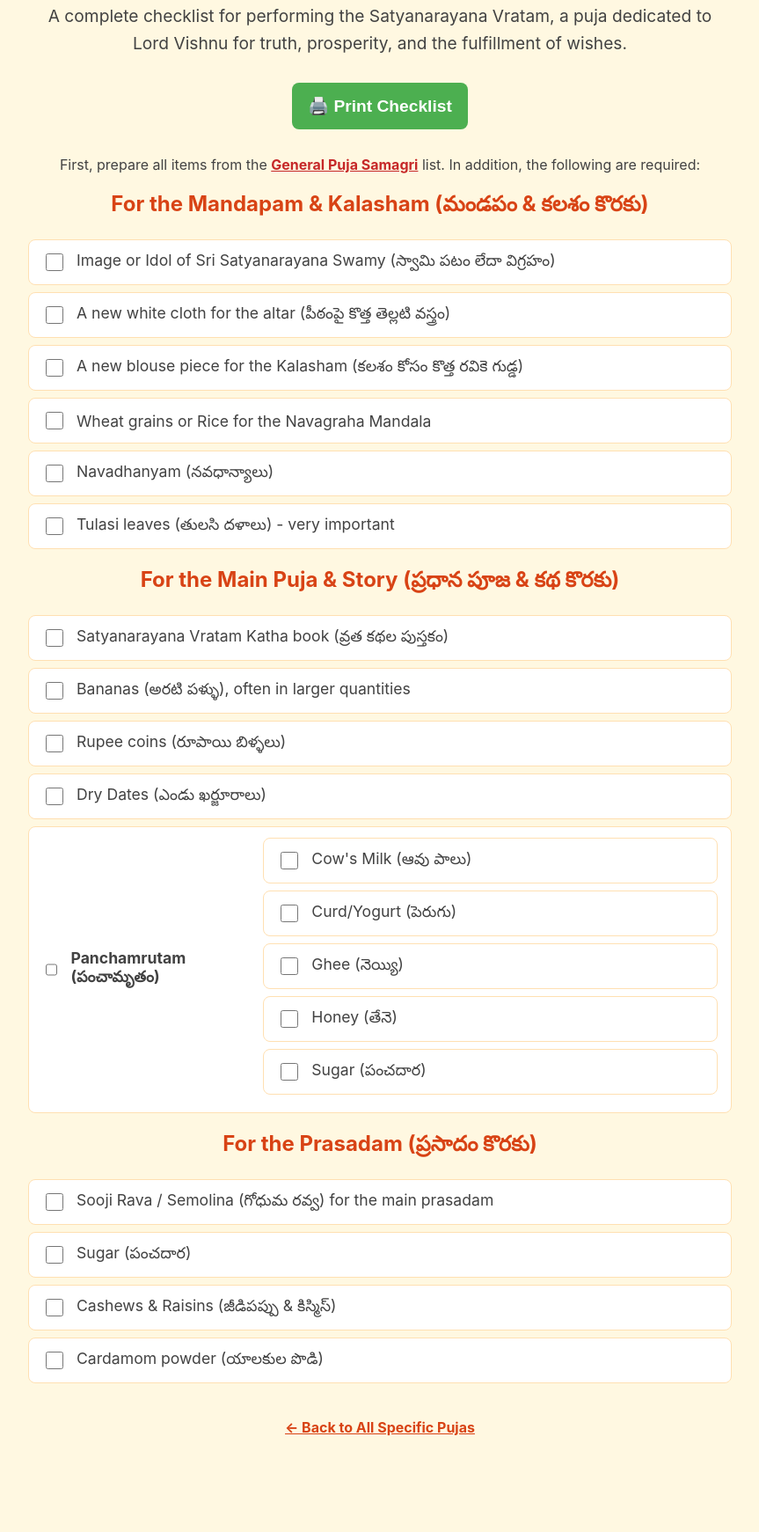
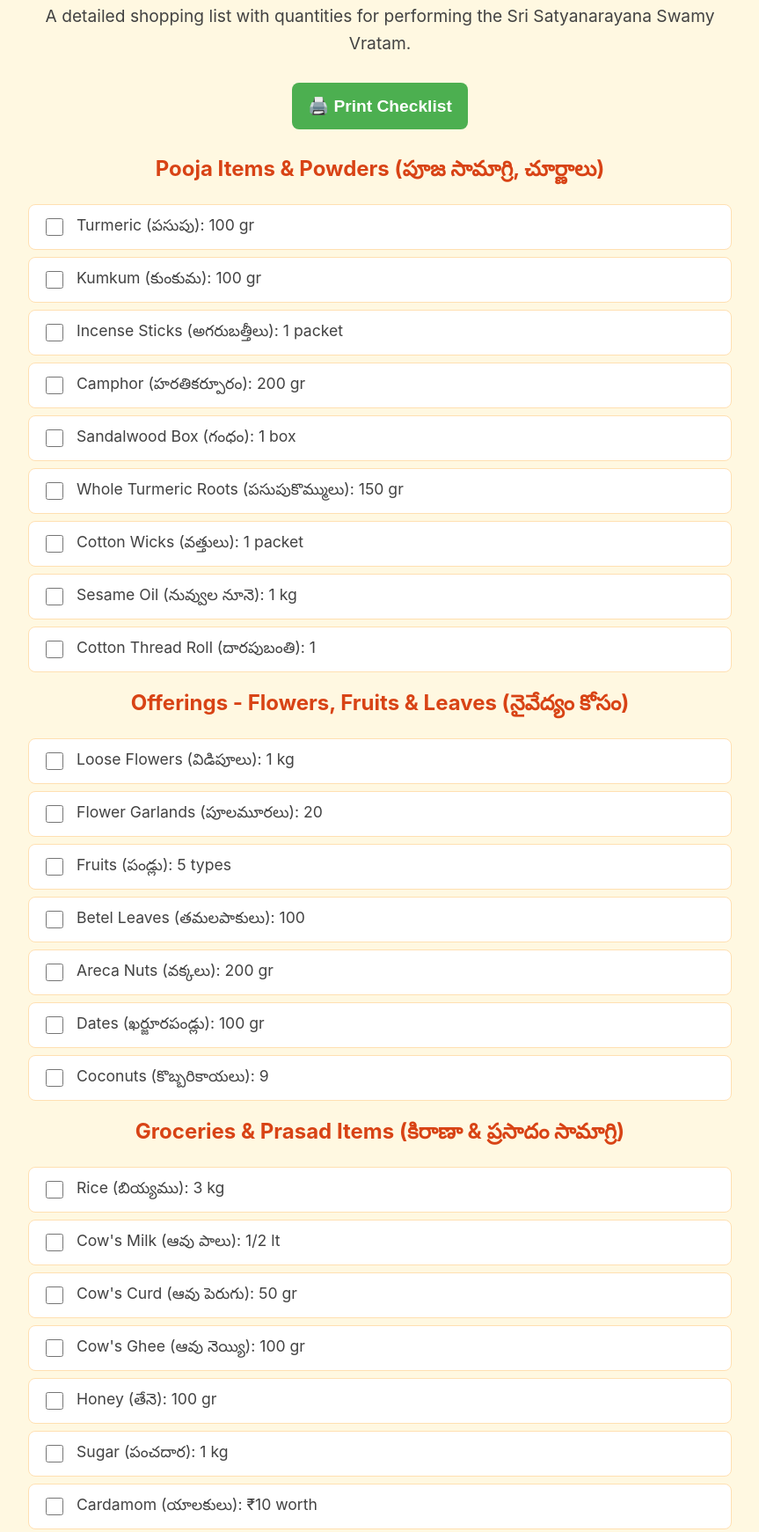
Before and after one commit to koushik2603/puja-samagri-website, a plain HTML site: page satyanarayana-vratam.html in a window 1280 px wide. Shown: the part 132-1873 px from the top of the page at 88% size, without its empty margins (208-1071 px from the left). Before the commit the page ends 1784 px from the top, so only its background shows below. Drawn offline with Linux system fonts and the light colour scheme.

Commit message:
Edited Satyanarayana swamy vratam

```diff
--- a/satyanarayana-vratam.html
+++ b/satyanarayana-vratam.html
@@ -13,10 +13,7 @@
         .intro { font-size: 1.2em; text-align: center; line-height: 1.6; }
         .checklist { list-style-type: none; padding-left: 0; font-size: 1.1em; }
         .checklist li { background-color: #ffffff; border: 1px solid #ffe0b2; border-radius: 8px; padding: 12px 15px; margin-bottom: 8px; display: flex; align-items: center; }
-        .checklist li ul { margin-left: 20px; width: 100%; } /* Style for nested lists */
         .checklist input[type="checkbox"] { margin-right: 15px; width: 20px; height: 20px; }
-        .inline-link { color: #c62828; font-weight: bold; text-decoration: underline; }
-        .inline-link:hover { color: #e53935; }
         .print-button { display: block; width: 200px; margin: 30px auto; padding: 15px; background-color: #4caf50; color: white; font-size: 1.2em; font-weight: bold; text-align: center; border: none; border-radius: 8px; cursor: pointer; transition: background-color 0.3s; }
         .print-button:hover { background-color: #388e3c; }
         .back-link { display: block; text-align: center; margin-top: 40px; font-weight: bold; color: #d84315; }
@@ -29,48 +26,57 @@
             Sri Satyanarayana Swamy Vratam
             <div class="telugu-title">శ్రీ సత్యనారాయణ స్వామి వ్రతం</div>
         </h1>
-        <p class="intro">A complete checklist for performing the Satyanarayana Vratam, a puja dedicated to Lord Vishnu for truth, prosperity, and the fulfillment of wishes.</p>
+        <p class="intro">A detailed shopping list with quantities for performing the Sri Satyanarayana Swamy Vratam.</p>
 
         <button class="print-button" onclick="printChecklist()">🖨️ Print Checklist</button>
 
         <div id="checklist-content">
 
-            <p style="text-align:center;">First, prepare all items from the <a href="general-samagri.html" class="inline-link" target="_blank">General Puja Samagri</a> list. In addition, the following are required:</p>
-
-            <h2>For the Mandapam & Kalasham (మండపం & కలశం కొరకు)</h2>
+            <h2>Pooja Items & Powders (పూజ సామాగ్రి, చూర్ణాలు)</h2>
             <ul class="checklist">
-                <li><input type="checkbox"> Image or Idol of Sri Satyanarayana Swamy (స్వామి పటం లేదా విగ్రహం)</li>
-                <li><input type="checkbox"> A new white cloth for the altar (పీఠంపై కొత్త తెల్లటి వస్త్రం)</li>
-                <li><input type="checkbox"> A new blouse piece for the Kalasham (కలశం కోసం కొత్త రవికె గుడ్డ)</li>
-                <li><input type="checkbox"> Wheat grains or Rice for the Navagraha Mandala</li>
-                <li><input type="checkbox"> Navadhanyam (నవధాన్యాలు)</li>
-                <li><input type="checkbox"> Tulasi leaves (తులసి దళాలు) - very important</li>
+                <li><input type="checkbox"> Turmeric (పసుపు): 100 gr</li>
+                <li><input type="checkbox"> Kumkum (కుంకుమ): 100 gr</li>
+                <li><input type="checkbox"> Incense Sticks (అగరుబత్తీలు): 1 packet</li>
+                <li><input type="checkbox"> Camphor (హరతికర్పూరం): 200 gr</li>
+                <li><input type="checkbox"> Sandalwood Box (గంధం): 1 box</li>
+                <li><input type="checkbox"> Whole Turmeric Roots (పసుపుకొమ్ములు): 150 gr</li>
+                <li><input type="checkbox"> Cotton Wicks (వత్తులు): 1 packet</li>
+                <li><input type="checkbox"> Sesame Oil (నువ్వుల నూనె): 1 kg</li>
+                <li><input type="checkbox"> Cotton Thread Roll (దారపుబంతి): 1</li>
             </ul>
 
-            <h2>For the Main Puja & Story (ప్రధాన పూజ & కథ కొరకు)</h2>
+            <h2>Offerings - Flowers, Fruits & Leaves (నైవేద్యం కోసం)</h2>
             <ul class="checklist">
-                <li><input type="checkbox"> Satyanarayana Vratam Katha book (వ్రత కథల పుస్తకం)</li>
-                <li><input type="checkbox"> Bananas (అరటి పళ్ళు), often in larger quantities</li>
-                <li><input type="checkbox"> Rupee coins (రూపాయి బిళ్ళలు)</li>
-                <li><input type="checkbox"> Dry Dates (ఎండు ఖర్జూరాలు)</li>
-                <li>
-                    <input type="checkbox"> <strong>Panchamrutam (పంచామృతం)</strong>
-                    <ul>
-                        <li><input type="checkbox"> Cow's Milk (ఆవు పాలు)</li>
-                        <li><input type="checkbox"> Curd/Yogurt (పెరుగు)</li>
-                        <li><input type="checkbox"> Ghee (నెయ్యి)</li>
-                        <li><input type="checkbox"> Honey (తేనె)</li>
-                        <li><input type="checkbox"> Sugar (పంచదార)</li>
-                    </ul>
-                </li>
+                <li><input type="checkbox"> Loose Flowers (విడిపూలు): 1 kg</li>
+                <li><input type="checkbox"> Flower Garlands (పూలమూరలు): 20</li>
+                <li><input type="checkbox"> Fruits (పండ్లు): 5 types</li>
+                <li><input type="checkbox"> Betel Leaves (తమలపాకులు): 100</li>
+                <li><input type="checkbox"> Areca Nuts (వక్కలు): 200 gr</li>
+                <li><input type="checkbox"> Dates (ఖర్జూరపండ్లు): 100 gr</li>
+                <li><input type="checkbox"> Coconuts (కొబ్బరికాయలు): 9</li>
             </ul>
 
-            <h2>For the Prasadam (ప్రసాదం కొరకు)</h2>
+            <h2>Groceries & Prasad Items (కిరాణా & ప్రసాదం సామాగ్రి)</h2>
             <ul class="checklist">
-                <li><input type="checkbox"> Sooji Rava / Semolina (గోధుమ రవ్వ) for the main prasadam</li>
-                <li><input type="checkbox"> Sugar (పంచదార)</li>
-                <li><input type="checkbox"> Cashews & Raisins (జీడిపప్పు & కిస్మిస్)</li>
-                <li><input type="checkbox"> Cardamom powder (యాలకుల పొడి)</li>
+                <li><input type="checkbox"> Rice (బియ్యము): 3 kg</li>
+                <li><input type="checkbox"> Cow's Milk (ఆవు పాలు): 1/2 lt</li>
+                <li><input type="checkbox"> Cow's Curd (ఆవు పెరుగు): 50 gr</li>
+                <li><input type="checkbox"> Cow's Ghee (ఆవు నెయ్యి): 100 gr</li>
+                <li><input type="checkbox"> Honey (తేనె): 100 gr</li>
+                <li><input type="checkbox"> Sugar (పంచదార): 1 kg</li>
+                <li><input type="checkbox"> Cardamom (యాలకులు): ₹10 worth</li>
+                <li><input type="checkbox"> Cashews (జీడిపప్పు): 100 gr</li>
+                <li><input type="checkbox"> Raisins (కిస్మిస్): 50 gr</li>
+                <li><input type="checkbox"> Semolina / Sooji Rava (గోధుమ రవ్వ): 1 kg</li>
+            </ul>
+
+            <h2>Cloths, Vessels & Miscellaneous (వస్త్రాలు, పాత్రలు & ఇతర వస్తువులు)</h2>
+            <ul class="checklist">
+                <li><input type="checkbox"> Towels (టవల్స్): 1</li>
+                <li><input type="checkbox"> Blouse Pieces (జాకెట్ ముక్కలు): 2</li>
+                <li><input type="checkbox"> Change/Coins (చిల్లరడబ్బులు): ₹21</li>
+                <li><input type="checkbox"> Lamps (దీపారాధన కుందులు): 1 set</li>
+                <li><input type="checkbox"> Kalasham Pot (కలశం చెంబు): 1</li>
             </ul>
         </div>
 
@@ -83,7 +89,7 @@
             const checklistContent = document.getElementById('checklist-content').innerHTML;
             const printWindow = window.open('', '_blank', 'height=600,width=800');
             printWindow.document.write('<html><head><title>Print Checklist</title>');
-            printWindow.document.write('<style>body{font-family:sans-serif;} h2,h3{color:#d84315;} ul{list-style-type:none; padding-left:0;} li{border-bottom:1px solid #ccc; padding:8px 0;} a{color:#c62828; text-decoration:none; font-weight:bold;}</style>');
+            printWindow.document.write('<style>body{font-family:sans-serif;} h2,h3{color:#d84315;} ul{list-style-type:none; padding-left:0;} li{border-bottom:1px solid #ccc; padding:8px 0;}</style>');
             printWindow.document.write('</head><body>');
             printWindow.document.write(checklistContent);
             printWindow.document.write('</body></html>');
```
